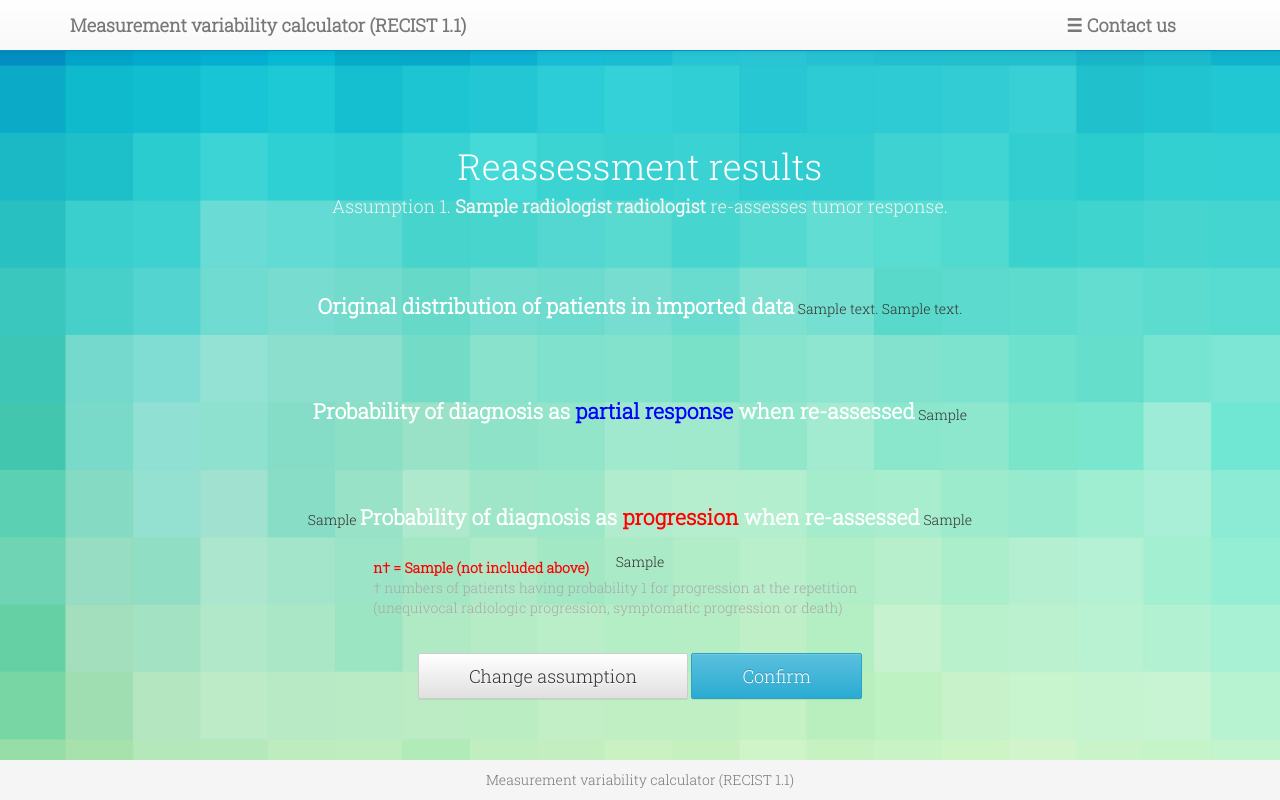
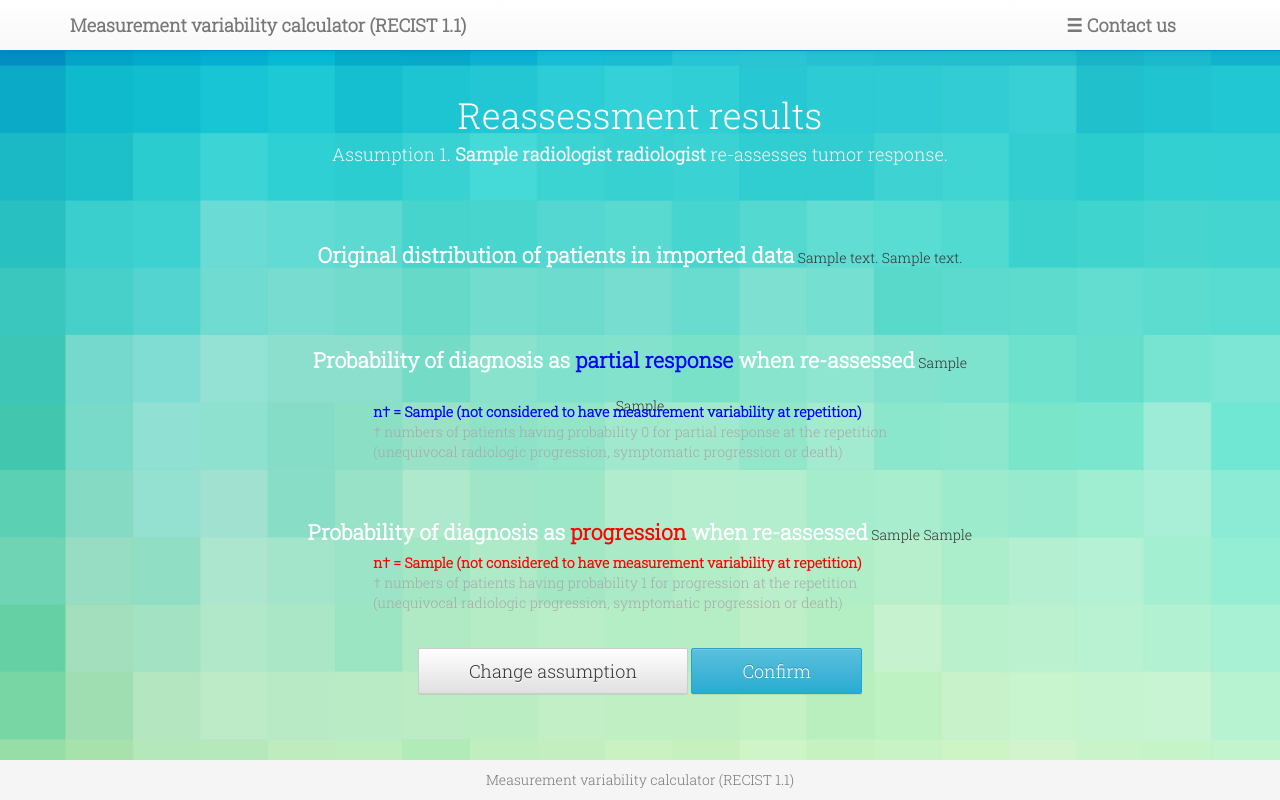
Before and after one commit to repositivator/snucalc, a Django app: template calcmain/templates/calcmain/reassessment_result.html in a window 1280 px wide. Run offline with Django 3.2, Linux system fonts and the light colour scheme; tables that the repository leaves empty hold one stand-in row (values such as "Sample post"); the template is opened without the code that fills it: values that come from a table or form of the project are taken from there, most other values are stand-ins (such as "Sample title", 1, 10 or a date in 2020); parts of the project's set-up code (start-up, migrations or seed data) failed here and were passed over; some libraries are stand-ins or nearby versions.

Commit message:
Add more notation at Reassessment-results page and increase height of plots in final-result page

```diff
--- a/calcmain/templates/calcmain/reassessment_result.html
+++ b/calcmain/templates/calcmain/reassessment_result.html
@@ -6,7 +6,7 @@
 <div class="container">
 
     <div class="title text-center">
-        <h1 class="title title-introduction">Reassessment results</h1>
+        <h1 class="title title-introduction" style="padding-top: 0.5%;">Reassessment results</h1>
         <h4 class="sub-title">Assumption {{ assumption_num }}. <b>{{ radiologist }} radiologist</b> re-assesses tumor response.</h4>
     </div>
 
@@ -20,11 +20,14 @@
         {{ script_PR | safe }}
         {{ div_PR | safe }}
 
+        <p class="graph-uppatients" style="color: blue;"><b>n† = {{ up_patients }} (not considered to have measurement variability at repetition) </b></p>
+        <p class="graph-upmeaning">† numbers of patients having probability 0 for partial response at the repetition <br>(unequivocal radiologic progression, symptomatic progression or death)</p>
+
         <p class="graph-title">Probability of diagnosis as <span style="font-weight: bold; color: red;">progression</span> when re-assessed</p>
         {{ script_Pro | safe }}
         {{ div_Pro | safe }}
 
-        <p class="graph-uppatients"><b>n† = {{ up_patients }} (not included above) </b></p>
+        <p class="graph-uppatients"><b>n† = {{ up_patients }} (not considered to have measurement variability at repetition) </b></p>
         <p class="graph-upmeaning">† numbers of patients having probability 1 for progression at the repetition <br>(unequivocal radiologic progression, symptomatic progression or death)</p>
 
 
--- a/calcmain/views.py
+++ b/calcmain/views.py
@@ -483,7 +483,7 @@ def final_result(request, pk):
     pr_plot.border_fill_color = None
     # pr_plot.x_range = Range1d(quantile_bottom_pr-20, quantile_top_pr+20)
     pr_plot.width = 600    # default : 600
-    pr_plot.height = 250    # default : 600
+    pr_plot.height = 600    # default : 600
     script_PR, div_PR = components(pr_plot)
 
     # pro_plot = Histogram(sorted_PRO_df, values='Probability of PRO (%)', bins=7, color='red', title='', ylabel='', xlabel='') # 15
@@ -493,7 +493,7 @@ def final_result(request, pk):
     pro_plot.border_fill_color = None
     # pro_plot.x_range = Range1d(quantile_bottom_pro-20, quantile_top_pro+20)
     pro_plot.width = 600    # default : 600
-    pro_plot.height = 250    # default : 600
+    pro_plot.height = 600    # default : 600
     script_Pro, div_Pro = components(pro_plot)
 
     context = {
```
Also changed, not shown: 1 other file.
